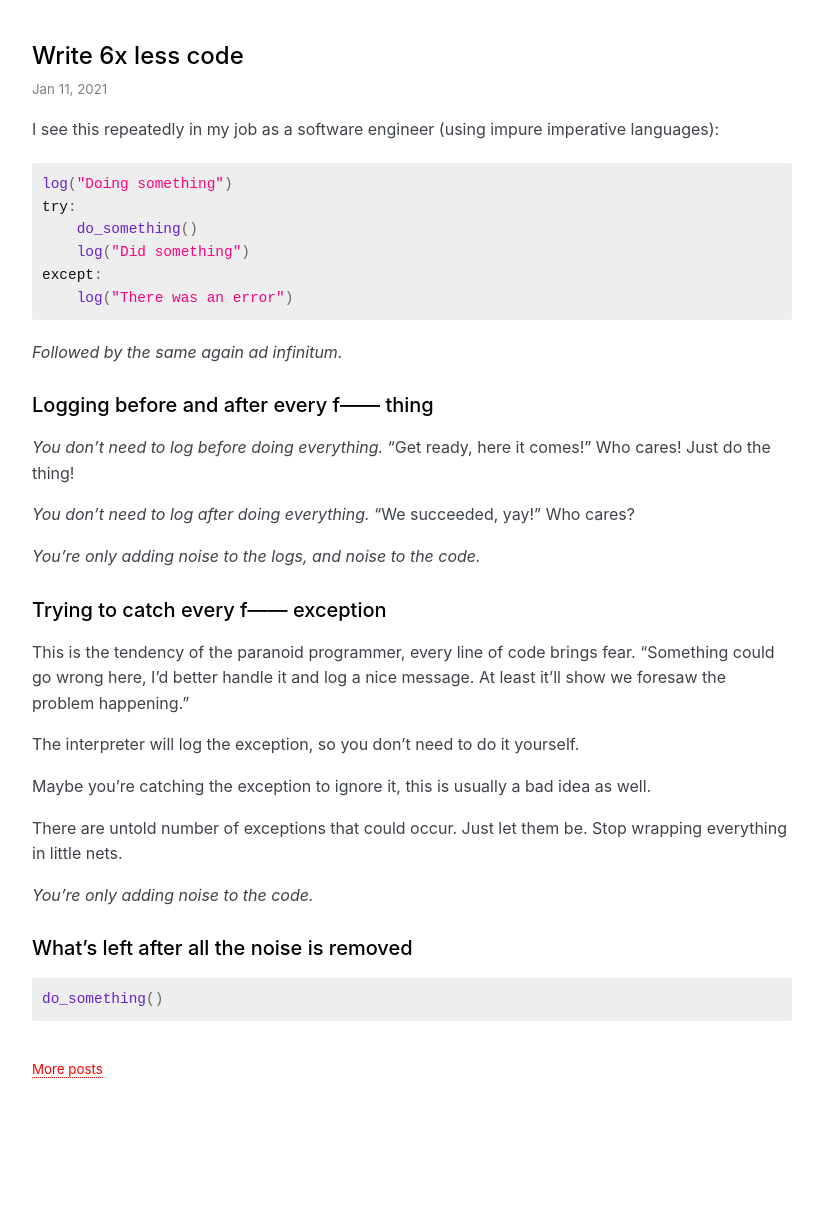
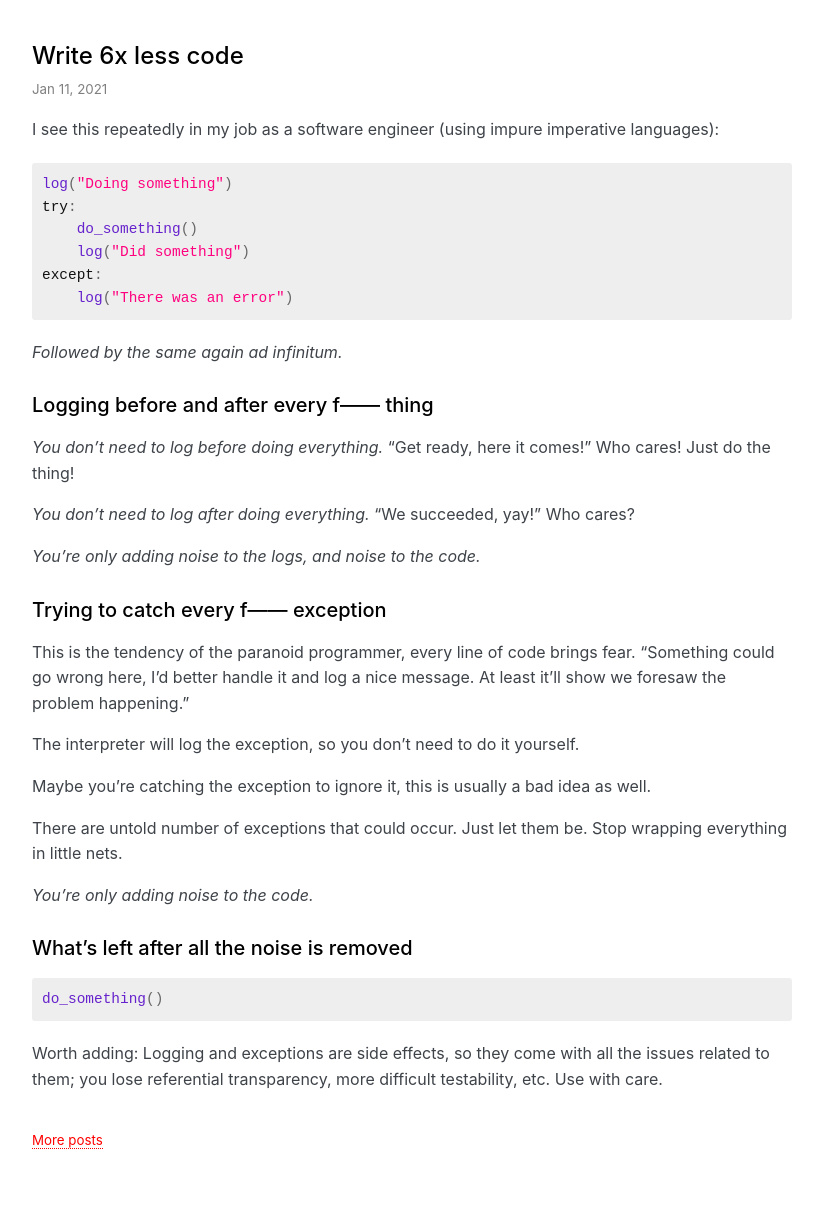
Before and after one commit to explodinglabs/explodinglabs.github.io, a Jekyll site: the page built from _posts/2021-01-11-write-6x-less-code.markdown, in a window 1280 px wide. Shown: the whole page, without its empty margins (228-1051 px from the left). Built offline with Jekyll 4.4.1, drawn with Linux system fonts in a browser that asks for light colours; some web fonts are replaced; before the commit the page ends 1157 px from its top, so only the background shows below that.

Commit message:
Mention side effects in write less code post

````diff
--- a/_posts/2021-01-11-write-6x-less-code.markdown
+++ b/_posts/2021-01-11-write-6x-less-code.markdown
@@ -47,3 +47,7 @@ _You're only adding noise to the code._
 ```python
 do_something()
 ```
+
+Worth adding: Logging and exceptions are side effects, so they come with all
+the issues related to them; you lose referential transparency, more difficult
+testability, etc. Use with care.
````
